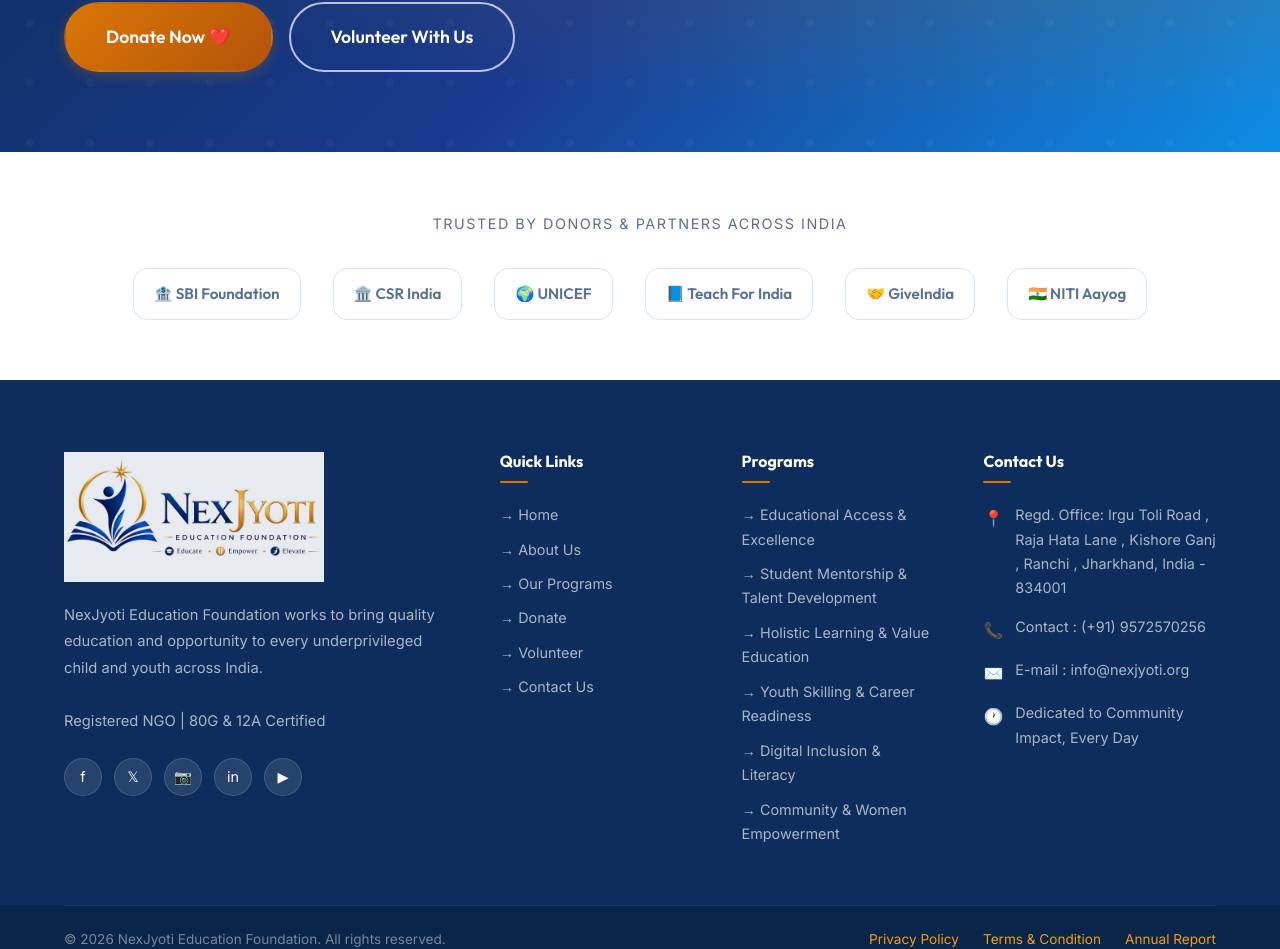
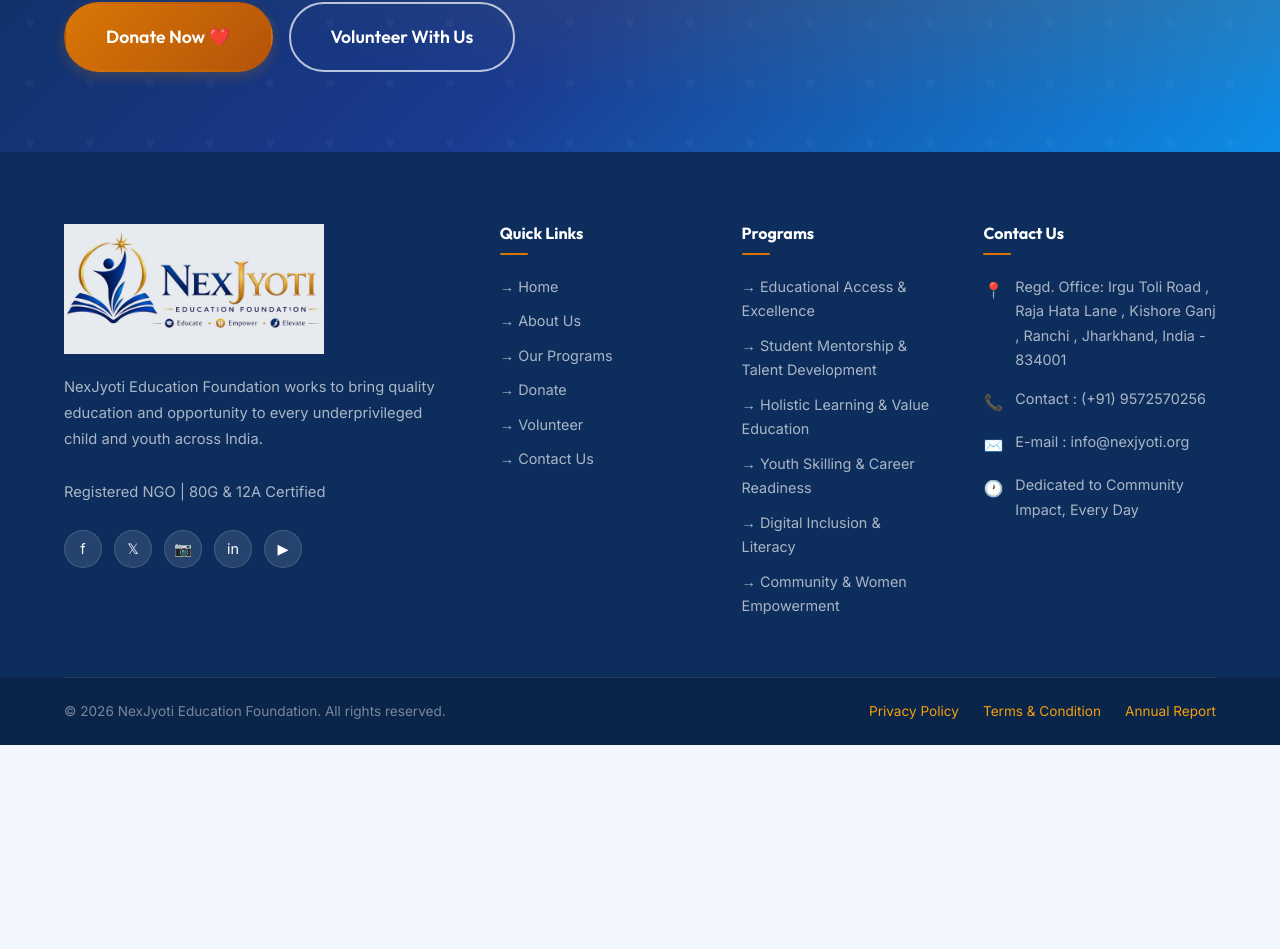
Before and after one commit to AMISH754/NexJyoti, a React (Vite) app: page / in a window 1280 px wide. Shown: the part 4071-5020 px from the top of the page. After the commit the page ends 4816 px from the top, so only its background shows below. Built offline with nearby package versions, Linux system fonts and the light colour scheme.

Commit message:
feat: implement About and Home page components with content and layout structures

```diff
--- a/src/pages/About.jsx
+++ b/src/pages/About.jsx
@@ -220,24 +220,6 @@ export default function About() {
                 </a>
               </div>
             </div>
-
-            <div className="transparency-visual animate-on-scroll delay-1" style={{ display: "flex", flexDirection: "column", justifyContent: "center", gap: "1.5rem" }}>
-              <div className="card" style={{ padding: "1.5rem", display: "flex", alignItems: "center", gap: "1.5rem" }}>
-                <div style={{ fontSize: "2.5rem" }}>📊</div>
-                <div>
-                  <h4 style={{ margin: 0, color: "var(--primary-dark)" }}>CRISIL Rated A+</h4>
-                  <p style={{ margin: 0, fontSize: "0.875rem" }}>Top rating for overall non-profit execution integrity & financial control.</p>
-                </div>
-              </div>
-
-              <div className="card" style={{ padding: "1.5rem", display: "flex", alignItems: "center", gap: "1.5rem" }}>
-                <div style={{ fontSize: "2.5rem" }}>📜</div>
-                <div>
-                  <h4 style={{ margin: 0, color: "var(--primary-dark)" }}>GuideStar Platinum Seal</h4>
-                  <p style={{ margin: 0, fontSize: "0.875rem" }}>Premium rank for transparency and extensive results disclosure.</p>
-                </div>
-              </div>
-            </div>
           </div>
         </div>
       </section>
--- a/src/pages/Home.jsx
+++ b/src/pages/Home.jsx
@@ -419,20 +419,7 @@ export default function Home() {
         </div>
       </section>
 
-      {/* ── PARTNERS STRIP ── */}
-      <section className="partners-section section-sm bg-white" aria-label="Our Partners">
-        <div className="container">
-          <p className="partners-title text-center text-muted animate-on-scroll">Trusted by Donors & Partners Across India</p>
-          <div className="partners-logos animate-on-scroll">
-            <div className="partner-logo">🏦 SBI Foundation</div>
-            <div className="partner-logo">🏛️ CSR India</div>
-            <div className="partner-logo">🌍 UNICEF</div>
-            <div className="partner-logo">📘 Teach For India</div>
-            <div className="partner-logo">🤝 GiveIndia</div>
-            <div className="partner-logo">🇮🇳 NITI Aayog</div>
-          </div>
-        </div>
-      </section>
+
     </div>
   );
 }
```
